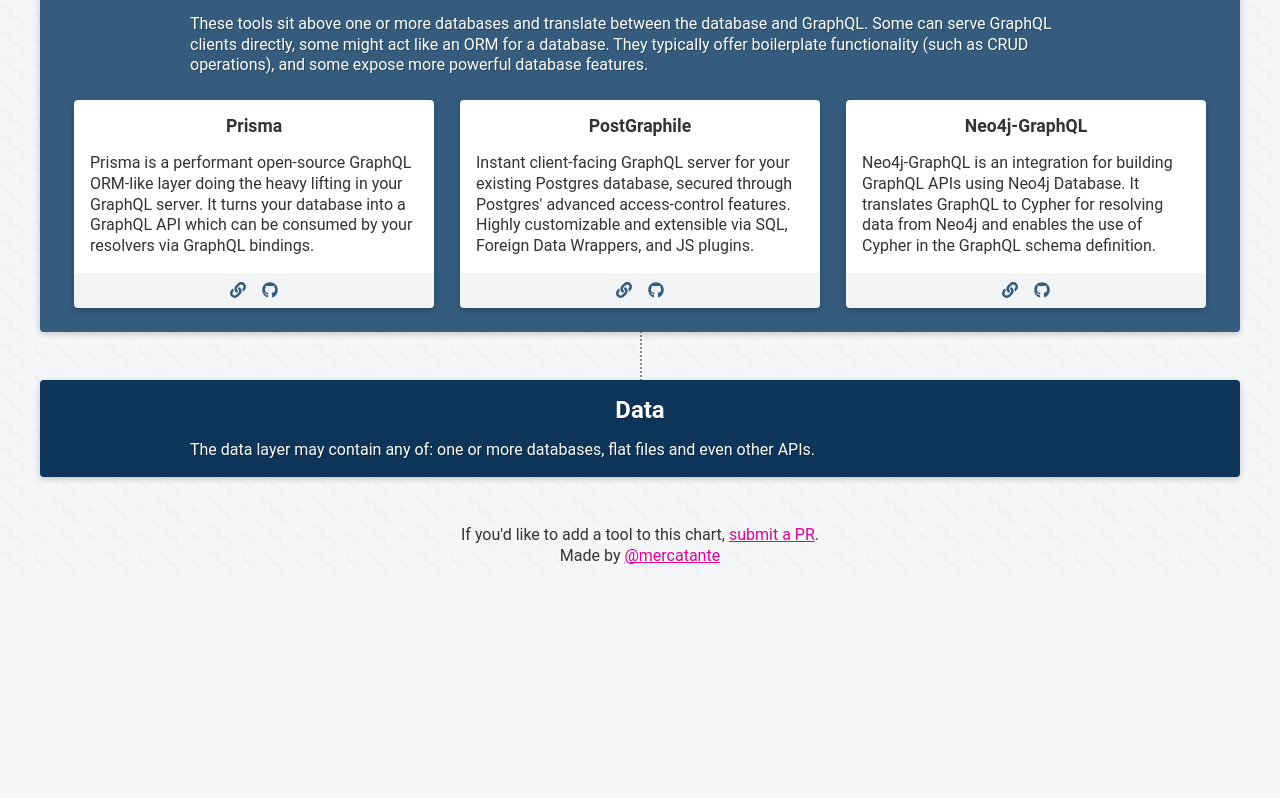
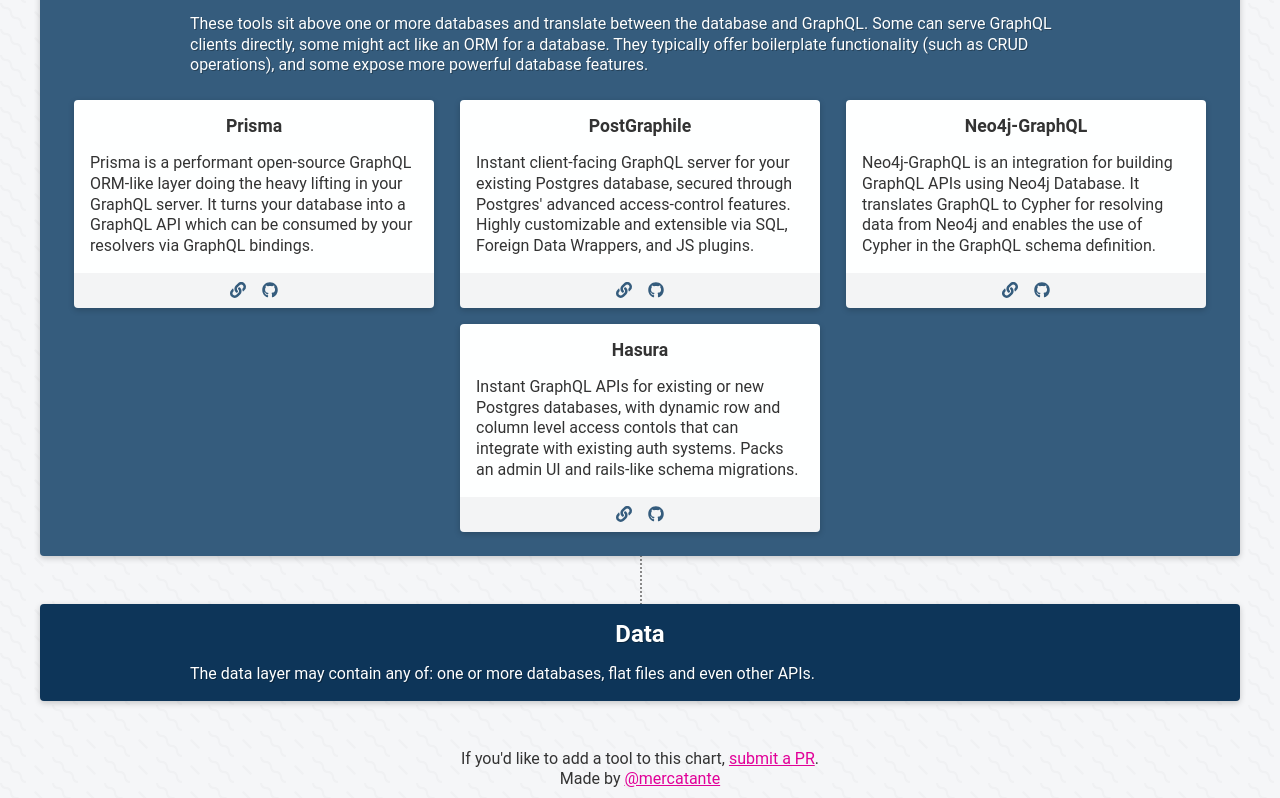
Before and after one commit to steven-mercatante/graphql-stack, a React (Create React App) app: page / in a window 1280 px wide. Shown: the part 2805-3603 px from the top of the page. Before the commit the page ends 3379 px from the top, so only its background shows below. Built offline with nearby package versions, Linux system fonts and the light colour scheme.

Commit message:
Add Hasura

```diff
--- a/src/toolsData.js
+++ b/src/toolsData.js
@@ -336,6 +336,13 @@
           "Neo4j-GraphQL is an integration for building GraphQL APIs using Neo4j Database. It translates GraphQL to Cypher for resolving data from Neo4j and enables the use of Cypher in the GraphQL schema definition.",
         url: "http://grandstack.io/docs/neo4j-graphql.html",
         github: "https://github.com/neo4j-graphql/neo4j-graphql"
+      },
+      {
+        name: "Hasura",
+        description:
+          "Instant GraphQL APIs for existing or new Postgres databases, with dynamic row and column level access contols that can integrate with existing auth systems. Packs an admin UI and rails-like schema migrations.",
+        url: "https://hasura.io",
+        github: "https://github.com/hasura/graphql-engine"
       }
     ]
   }
```
